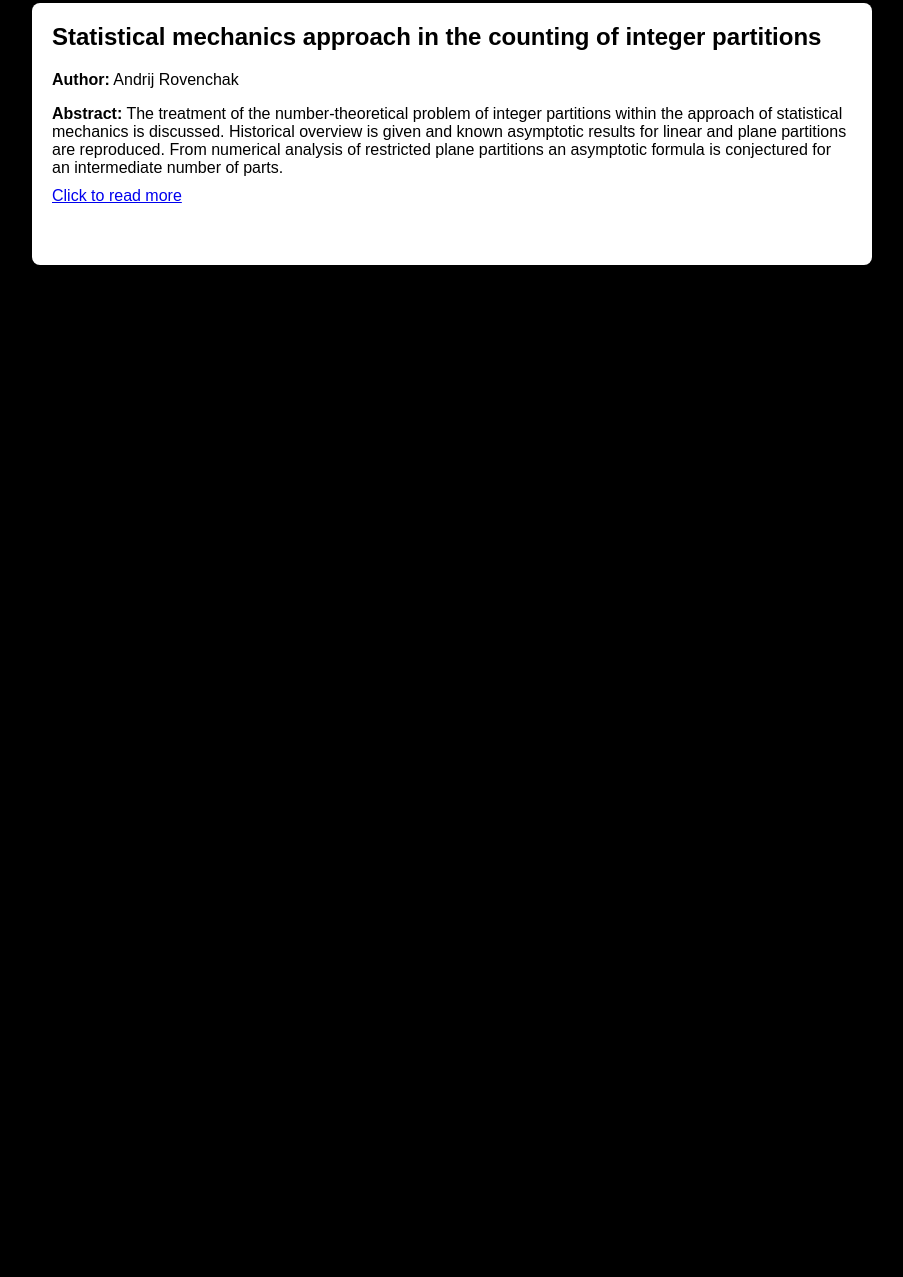
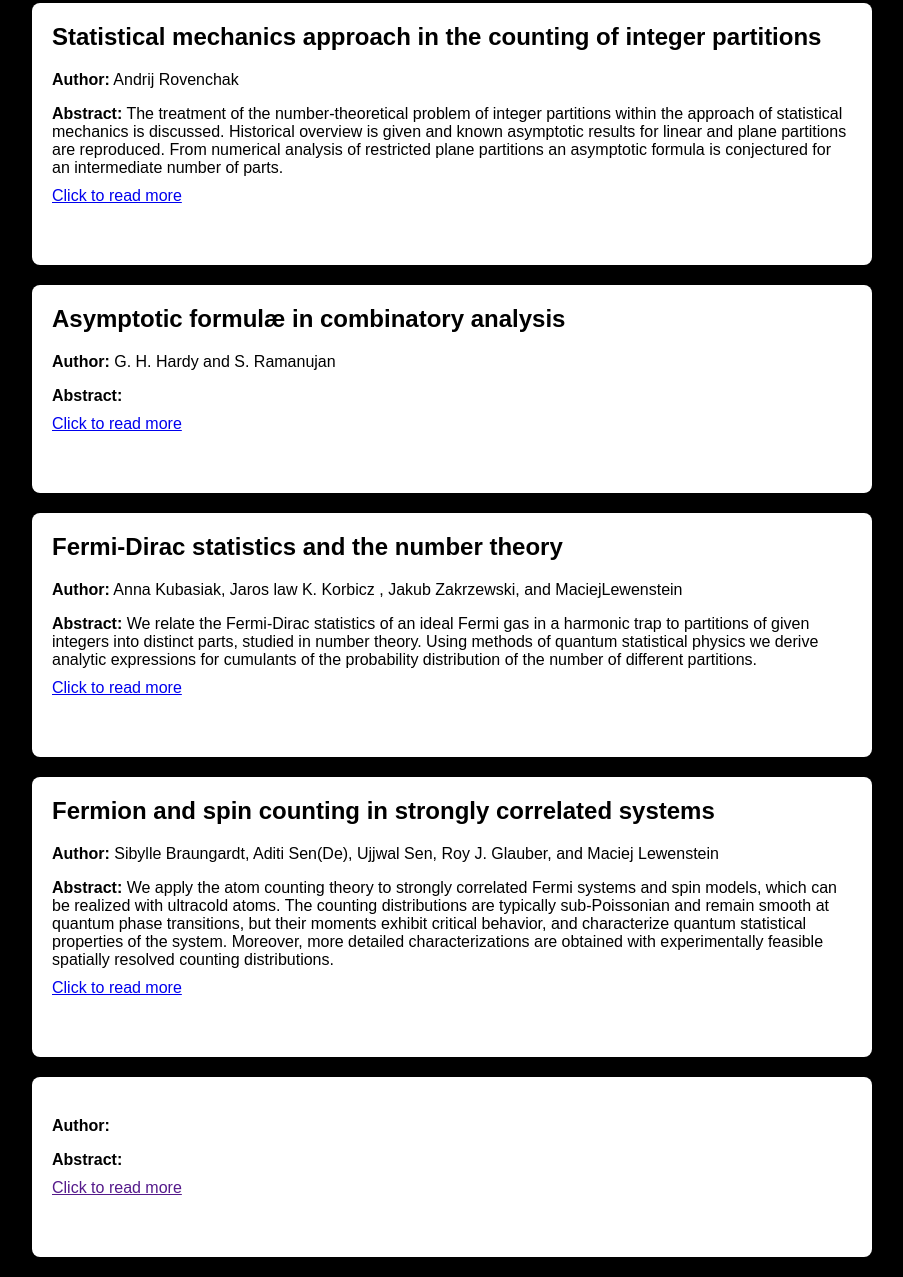
Before and after one commit to lethargic-rabbit/as-hri, a plain HTML site: page hr_formula.html in a window 1280 px wide. Shown: the part 17-1294 px from the top of the page, without its empty margins (188-1091 px from the left). Before the commit the page ends 800 px from the top, so only its background shows below. Drawn offline with Linux system fonts and the light colour scheme.

Commit message:
Update hr_formula.html

```diff
--- a/hr_formula.html
+++ b/hr_formula.html
@@ -48,6 +48,38 @@
             <a href="https://arxiv.org/abs/1603.01049">Click to read more</a>
         </div>
     </div>
+    <div class="container">
+        <div class="part">
+            <h2>Asymptotic formulæ in combinatory analysis</h2>
+            <p><strong>Author:</strong> G. H. Hardy and S. Ramanujan</p>
+            <p><strong>Abstract:</strong> </p>
+            <a href="http://ramanujan.sirinudi.org/Volumes/published/ram36.pdf">Click to read more</a>
+        </div>
+    </div>
+    <div class="container">
+        <div class="part">
+            <h2>Fermi-Dirac statistics and the number theory</h2>
+            <p><strong>Author:</strong> Anna Kubasiak, Jaros law K. Korbicz , Jakub Zakrzewski, and MaciejLewenstein</p>
+            <p><strong>Abstract:</strong>  We relate the Fermi-Dirac statistics of an ideal Fermi gas in a harmonic trap to partitions of given integers into distinct parts, studied in number theory. Using methods of quantum statistical physics we derive analytic expressions for cumulants of the probability distribution of the number of different partitions.</p>
+            <a href="https://arxiv.org/pdf/quant-ph/0507201">Click to read more</a>
+        </div>
+    </div>
+    <div class="container">
+        <div class="part">
+            <h2>Fermion and spin counting in strongly correlated systems</h2>
+            <p><strong>Author:</strong> Sibylle Braungardt, Aditi Sen(De), Ujjwal Sen, Roy J. Glauber, and Maciej Lewenstein</p>
+            <p><strong>Abstract:</strong> We apply the atom counting theory to strongly correlated Fermi systems and spin models, which can be realized with ultracold atoms. The counting distributions are typically sub-Poissonian and remain smooth at quantum phase transitions, but their moments exhibit critical behavior, and characterize quantum statistical properties of the system. Moreover, more detailed characterizations are obtained with experimentally feasible spatially resolved counting distributions.</p>
+            <a href="https://journals.aps.org/pra/abstract/10.1103/PhysRevA.78.063613">Click to read more</a>
+        </div>
+    </div>
+    <div class="container">
+        <div class="part">
+            <h2></h2>
+            <p><strong>Author:</strong> </p>
+            <p><strong>Abstract:</strong> </p>
+            <a href="">Click to read more</a>
+        </div>
+    </div>
 
 
 </body>
```
